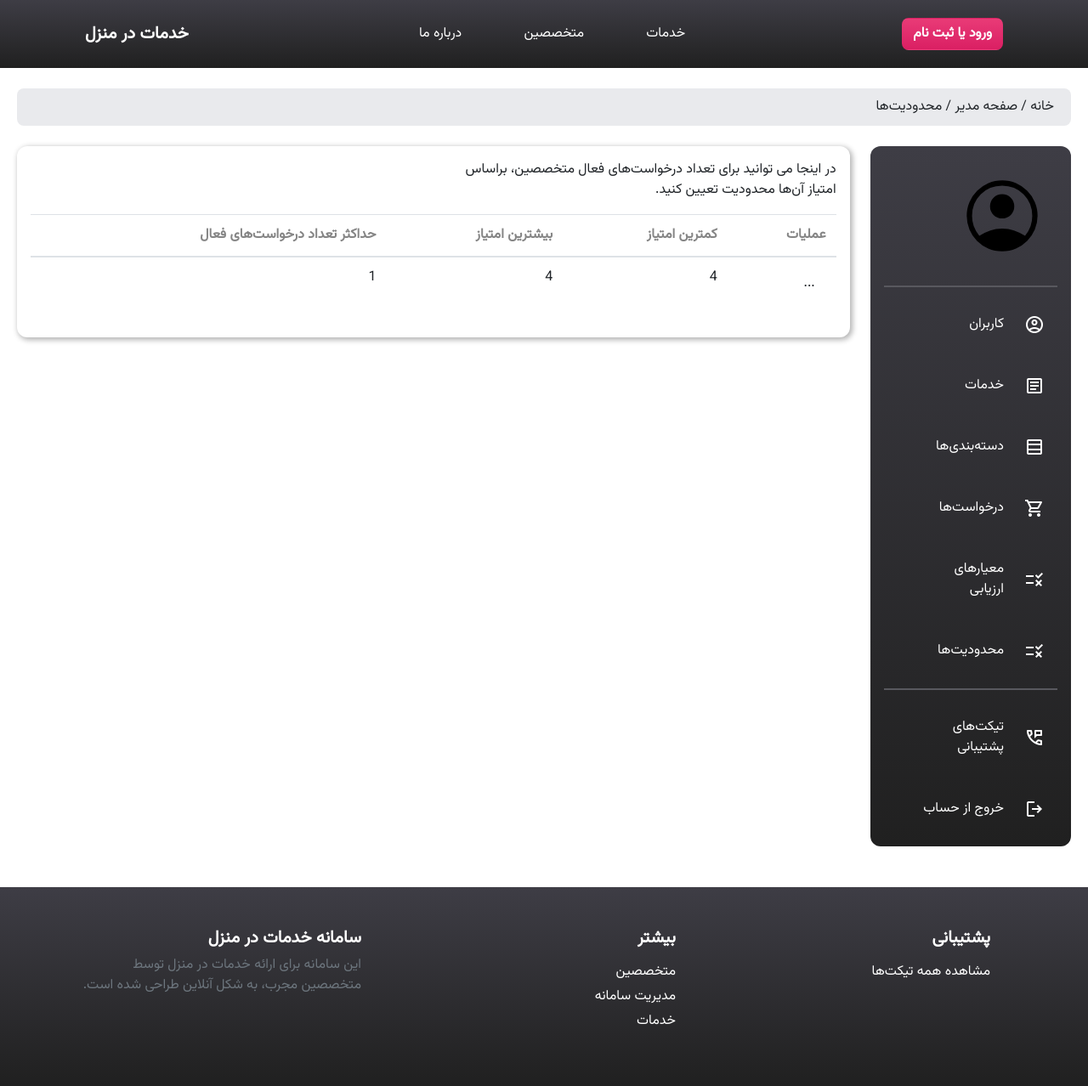
After one commit to sepehrs1378/ood-1401-1, a Django app: page /services/limitations in a window 1280 px wide. The commit adds this page. Shown: the whole page at 85% size. Run offline with Django 4.2, Linux system fonts and the light colour scheme; tables that the repository leaves empty hold one stand-in row (values such as "Sample post"); some libraries are stand-ins or nearby versions.

Commit message:
Implement service request limitations set by manager

```diff
--- a/services/models/__init__.py
+++ b/services/models/__init__.py
@@ -3,3 +3,5 @@ from .service_category import ServiceCategory
 from .service import Service
 from .service_request import ServiceRequest
 from .admin import ServiceAdmin, ServiceCategoryAdmin, ServiceRequestAdmin
+from .service_request_limit import ServiceRequestLimit
+from .admin import ServiceRequestLimitAdmin
--- /dev/null
+++ b/services/models/service_request_limit.py
@@ -0,0 +1,10 @@
+from django.db import models
+
+
+class ServiceRequestLimit(models.Model):
+    min_average_rate = models.IntegerField()
+    max_average_rate = models.IntegerField()
+    max_active_request = models.IntegerField()
+
+    def __str__(self) -> str:
+        return f"[{self.min_average_rate}, {self.max_average_rate}] <-- {self.max_active_request}"
--- a/services/view/urls.py
+++ b/services/view/urls.py
@@ -46,11 +46,7 @@ urlpatterns = [
         service_view.services_list,
         name="services_list",
     ),
-    path(
-        "<int:service_id>",
-        service_view.service,
-        name="service_update"
-    ),
+    path("<int:service_id>", service_view.service, name="service_update"),
     path(
         "request/finding",
         service_view.finding_expert,
@@ -59,11 +55,16 @@ urlpatterns = [
     path(
         "categories",
         service_view.categories_list,
-        name="categories_list"
+        name="categories_list",
     ),
     path(
         "category/<int:category_id>",
-         service_view.category,
-         name="category_update"
+        service_view.category,
+        name="category_update",
+    ),
+    path(
+        "limitations",
+        service_view.limitations_list,
+        name="limitations_list",
     ),
 ]
--- a/services/view/views.py
+++ b/services/view/views.py
@@ -1,6 +1,8 @@
+from cmath import exp
 from traceback import print_tb
 from django.shortcuts import render, redirect
 from feedback.models.feedback import Feedback
+from services.models.service_request_limit import ServiceRequestLimit
 from services.view.exceptions import RepeatedRequestException
 from users.models.customer import Customer
 from users.models.expert import Expert
@@ -46,6 +48,8 @@ class ServiceView:
             form = ServiceRequestForm(expert=expert, customer=request.user)
             if not expert:
                 msg = "Invalid expert selected"
+            if not self.controller.can_expert_accept_more(expert):
+                msg = "مطابق محدودیت‌ها، این متخصص نمی تواند درخواست بیشتری را بپذیرد."
 
         return render(
             request=request,
@@ -300,3 +304,11 @@ class ServiceView:
                 ),
             },
         )
+
+    def limitations_list(self, request):
+        limitations = ServiceRequestLimit.objects.all()
+        return render(
+            request=request,
+            template_name="admin/limitations-list.html",
+            context={"limitations": limitations},
+        )
--- /dev/null
+++ b/templates/admin/limitations-list-table.html
@@ -0,0 +1,36 @@
+<table class="table table-hover" id="category-table">
+    <div class="w-100 d-flex">
+        <div class="input-group search-inner">
+            <div>
+                در اینجا می توانید برای تعداد درخواست‌های فعال متخصصین، براساس امتیاز آن‌ها محدودیت تعیین کنید.
+            </div>
+        </div>
+    </div>
+
+    <thead class="list-header">
+        <tr>
+            <th class="list-header-column" scope="col">عملیات</th>
+            <th class="list-header-column" scope="col">کمترین امتیاز</th>
+            <th class="list-header-column" scope="col">بیشترین امتیاز</th>
+            <th class="list-header-column" scope="col">حداکثر تعداد درخواست‌های فعال</th>
+        </tr>
+    </thead>
+    <tbody>
+        {% for limit in limitations %}
+        <tr class="list-entry">
+            <td>
+                <button role="button" type="button" class="btn dropdown" data-toggle="dropdown">
+                    ...
+                </button>
+                <div class="dropdown-menu complete-rtl">
+                    <a class="dropdown-item" href="profile/{{ user.id }}">ویرایش</a>
+                    <a class="dropdown-item">حذف</a>
+                </div>
+            </td>
+            <td>{{ limit.min_average_rate }}</td>
+            <td>{{ limit.max_average_rate }}</td>
+            <td>{{ limit.max_active_request }}</td>
+        </tr>
+        {% endfor %}
+    </tbody>
+</table>
--- /dev/null
+++ b/templates/admin/limitations-list.html
@@ -0,0 +1,21 @@
+{% extends "includes/base.html" %}
+
+{% block content %}
+
+{% load crispy_forms_tags %}
+
+<div class="main-box">
+    <!-- Navigation -->
+    <div class="navigation complete-rtl">
+        خانه / صفحه مدیر / محدودیت‌ها
+    </div>
+
+    <div class="d-flex complete-rtl py-4 justify-content-between align-items-start">
+        {% include 'users/it_manager/sidebar.html' with avatar=user.avatar %}
+        <div class="mainpage">
+            {% include 'admin/limitations-list-table.html' %}
+        </div>
+    </div>
+</div>
+
+{% endblock %}
--- a/templates/admin/service-requests-list-table.html
+++ b/templates/admin/service-requests-list-table.html
@@ -23,6 +23,9 @@
                 <div class="dropdown-menu complete-rtl">
                     <a class="dropdown-item" href="/services/approve/{{ request.id }}">ویرایش</a>
                     <a class="dropdown-item" href="/services/reject/{{ request.id }}">حذف</a>
+                    {% if request.status == "FEEDBACK_RECEIVED" %}
+                    <a class="dropdown-item" href="/feedback/get/{{ request.id }}">مشاهده بازخورد</a>
+                    {% endif %}
                 </div>
             </td>
             <td>
--- a/templates/feedback/send-feedback-page.html
+++ b/templates/feedback/send-feedback-page.html
@@ -12,8 +12,10 @@
     <div class="d-flex complete-rtl py-4 justify-content-between align-items-start">
         {% if request.user.get_user_type_str == "customer" %}
         {% include 'users/customer/sidebar.html' with avatar=user.avatar %}
+        {% elif request.user.get_user_type_str == "expert" %}
+        {% include 'users/expert/sidebar.html' with avatar=user.avatar %}
         {% else %}
-        {% include 'users/expert/sidebar.html' with avatar=user.avatar %}
+        {% include 'users/it_manager/sidebar.html' with avatar=user.avatar %}
         {% endif %}
         {% include 'feedback/feedback-form.html' %}
     </div>
--- a/templates/services/experts-list-table.html
+++ b/templates/services/experts-list-table.html
@@ -28,12 +28,14 @@
                     <button role="button" type="button" class="btn dropdown" data-toggle="dropdown">
                         ...
                     </button>
+                    {% if user_type == "customer" %}
                     <div class="dropdown-menu complete-rtl">
                         {% if expert.role.status %}
                         <a class="dropdown-item" href="/services/request/{{ expert.id }}">درخواست سرویس</a>
                         {% endif %}
                         <a class="dropdown-item" href="#">جزئیات</a>
                     </div>
+                    {% endif %}
                 </td>
                 <td>
                     {% if expert.role.status %}
--- a/templates/users/it_manager/sidebar.html
+++ b/templates/users/it_manager/sidebar.html
@@ -40,6 +40,12 @@
         </span>
         <div class="px-4"><a href="/feedback/metrics">معیارهای ارزیابی</a></div>
     </div>
+    <div class="container py-3 d-flex align-items-center sidebar-item">
+        <span class="material-symbols-outlined">
+            rule
+        </span>
+        <div class="px-4"><a href="/services/limitations">محدودیت‌ها</a></div>
+    </div>
     <div class="line-border"></div>
     <div class="container py-3 d-flex align-items-center sidebar-item">
         <span class="material-symbols-outlined">
@@ -49,12 +55,6 @@
     </div>
     <div class="container py-3 d-flex align-items-center sidebar-item">
         <span class="material-symbols-outlined">
-            mail
-        </span>
-        <div class="px-4">پیام‌ها</div>
-    </div>
-    <div class="container py-3 d-flex align-items-center sidebar-item">
-        <span class="material-symbols-outlined">
             logout
         </span>
         <div class="px-4 no-link"><a href="{% url 'logout' %}">خروج از حساب</a></div>
```
Also changed, not shown: services/controller/controller.py (+18 -3 lines), services/models/admin.py (+7 -0 lines), templates/users/manager/sidebar.html (+6 -6 lines), users/controller/controller.py (+8 -3 lines).
